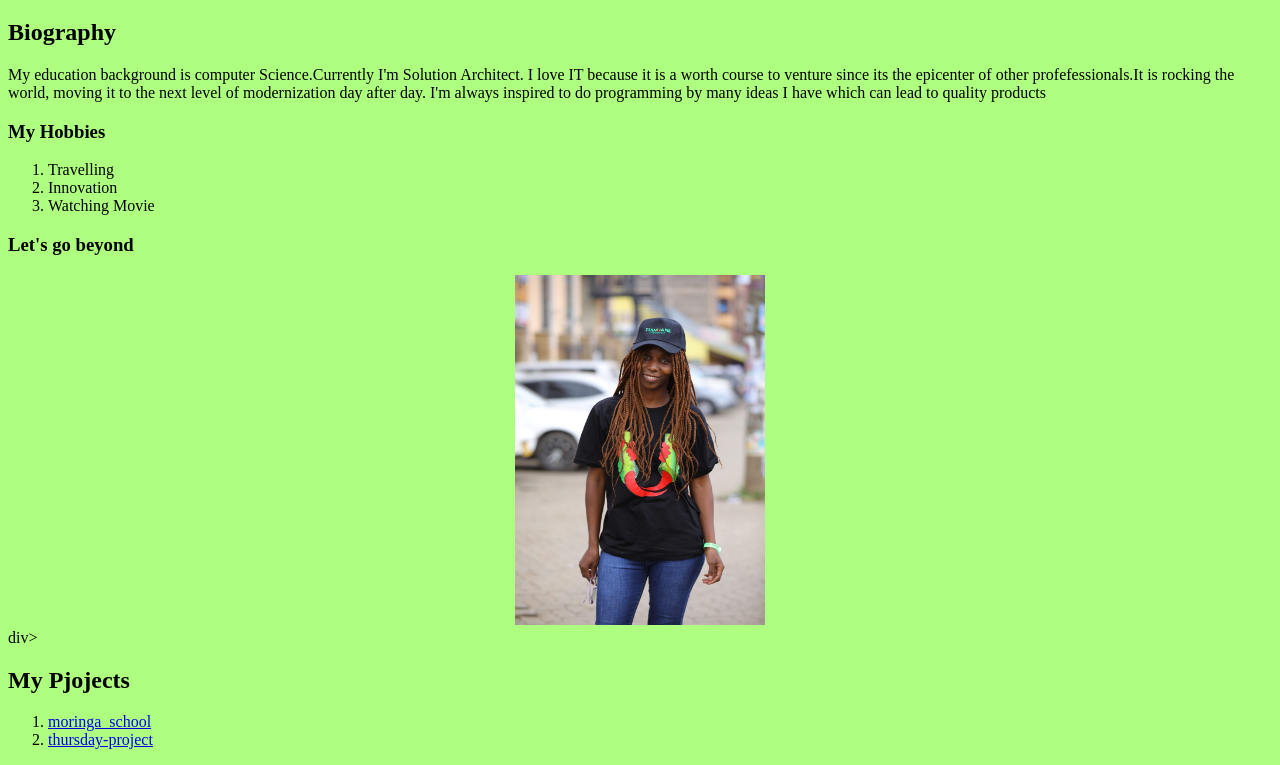
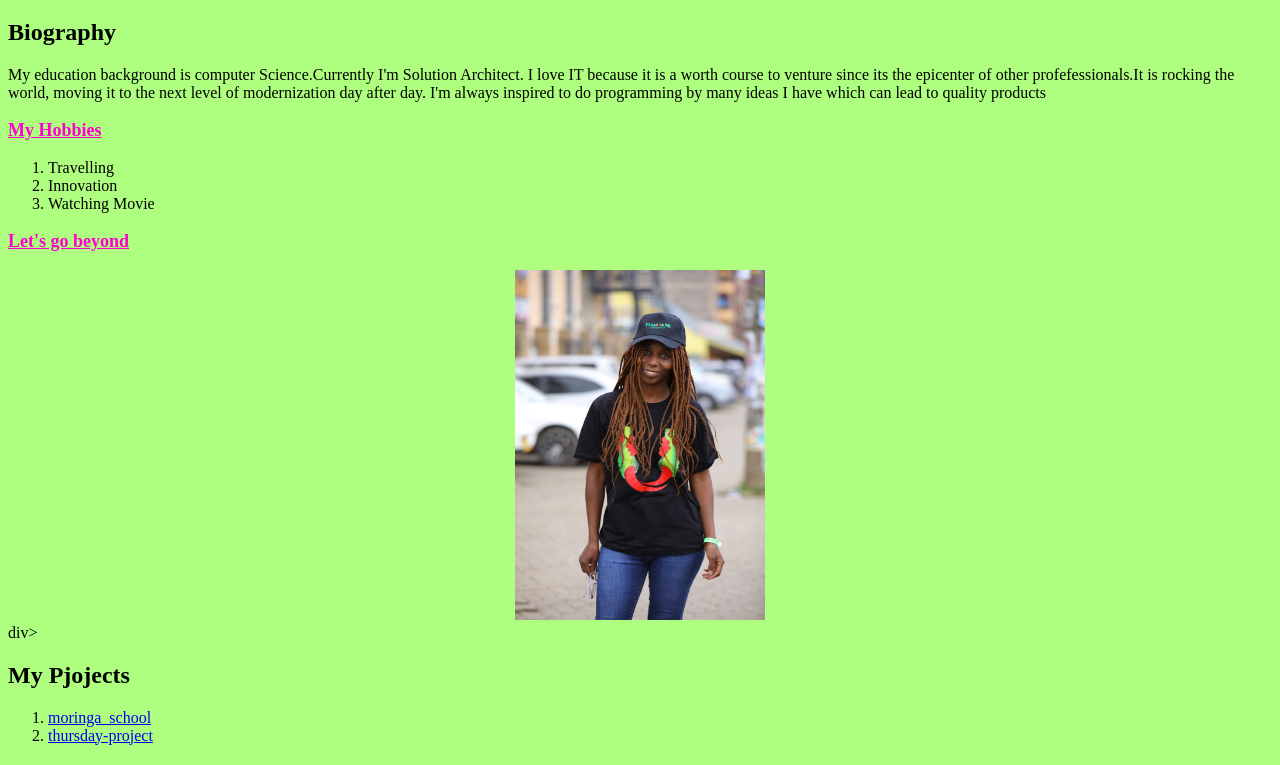
Before and after one commit to phenic00/week_1_ip_project, a plain HTML site: page index.html in a window 1280 px wide. Shown: the part 61-826 px from the top of the page. Drawn offline with Linux system fonts and the light colour scheme.

Commit message:
added text decoration

```diff
--- a/css/style.css
+++ b/css/style.css
@@ -1,3 +1,10 @@
 body {
     background-color:rgb(174, 255, 127)
   }
+  H3 {
+    color: rgb(255, 0, 208);
+    font-size: large;
+    text-decoration: solid;
+    text-decoration: underline;
+    box-sizing: border-box;
+  }
```
